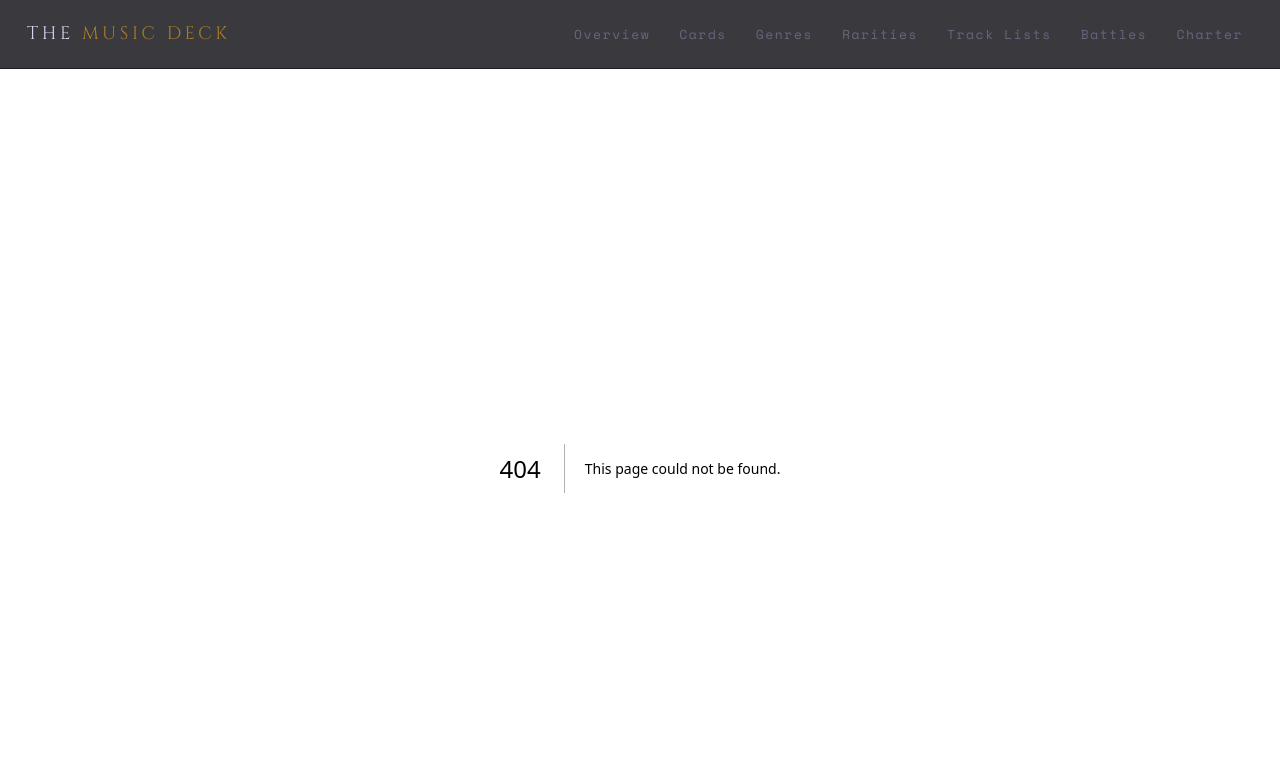
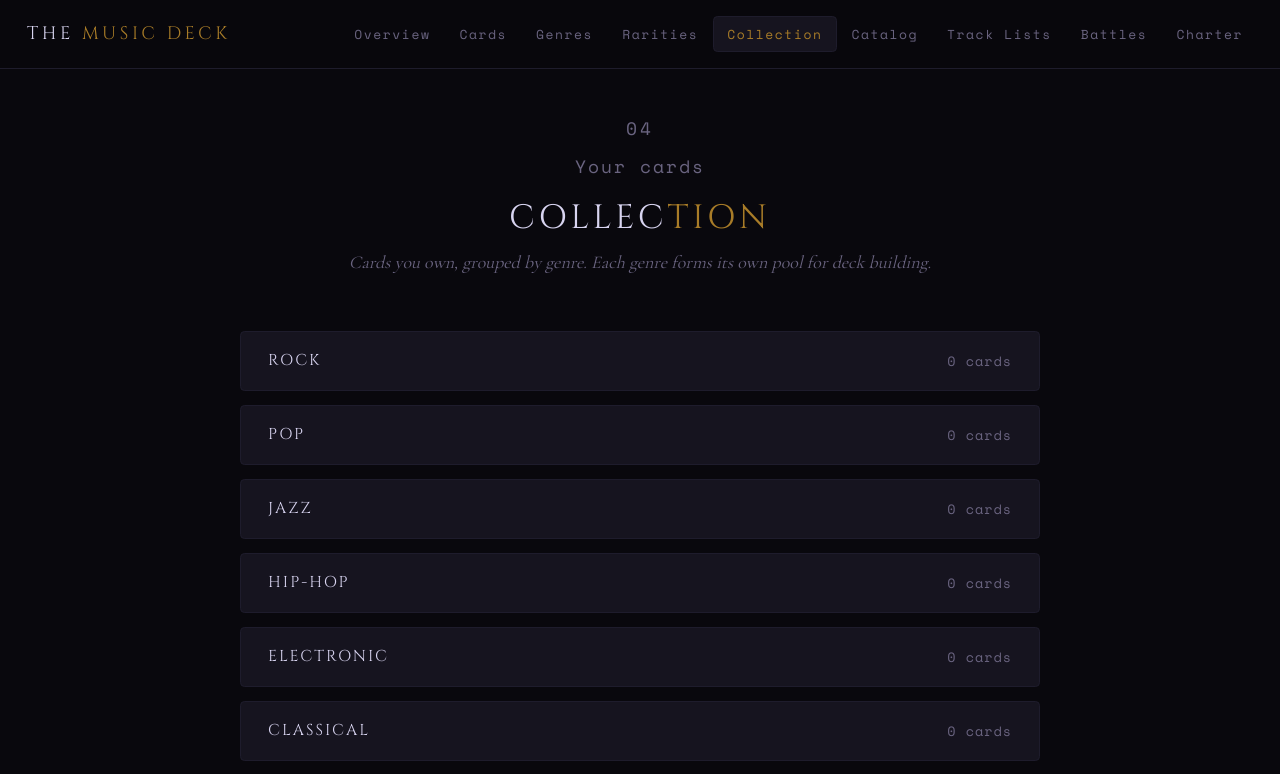
Before and after one commit to BehindTheMusicTree/the-music-deck-assets, a Next.js app: page /collection in a window 1280 px wide. Before the commit this address had no page. Shown: the top 774 px of the page. Built offline with nearby package versions, Linux system fonts and the light colour scheme.

Commit message:
feat: add Collection and Catalog pages; update navigation structure and improve scroll behavior

```diff
--- /dev/null
+++ b/app/catalog/page.tsx
@@ -0,0 +1,23 @@
+export default function CatalogPage() {
+  return (
+    <div className="px-6 py-10 flex flex-col items-center">
+      <div className="font-mono tracking-[3px] text-muted mb-2">05</div>
+      <div className="font-mono tracking-[2px] text-muted mb-4">
+        Available cards
+      </div>
+      <h2 className="font-cinzel text-3xl tracking-[4px] text-white mb-2">
+        CATA<em className="text-gold not-italic">LOG</em>
+      </h2>
+      <p className="font-garamond italic text-muted max-w-[600px] text-center mb-12">
+        The full set of cards available in The Music Deck, across all genres and
+        rarities.
+      </p>
+
+      <div className="w-full max-w-[800px] bg-card border border-ui-border rounded px-6 py-8 flex flex-col items-center justify-center min-h-[200px]">
+        <span className="font-mono text-muted tracking-[2px] text-sm">
+          NO CARDS YET
+        </span>
+      </div>
+    </div>
+  );
+}
--- /dev/null
+++ b/app/collection/page.tsx
@@ -0,0 +1,46 @@
+const GENRES = [
+  "Rock",
+  "Pop",
+  "Jazz",
+  "Hip-Hop",
+  "Electronic",
+  "Classical",
+  "R&B",
+  "Metal",
+  "Folk",
+  "World",
+];
+
+export default function CollectionPage() {
+  return (
+    <div className="px-6 py-10 flex flex-col items-center">
+      <div className="font-mono tracking-[3px] text-muted mb-2">04</div>
+      <div className="font-mono tracking-[2px] text-muted mb-4">
+        Your cards
+      </div>
+      <h2 className="font-cinzel text-3xl tracking-[4px] text-white mb-2">
+        COLLEC<em className="text-gold not-italic">TION</em>
+      </h2>
+      <p className="font-garamond italic text-muted max-w-[600px] text-center mb-12">
+        Cards you own, grouped by genre. Each genre forms its own pool for deck
+        building.
+      </p>
+
+      <div className="w-full max-w-[800px] flex flex-col gap-3">
+        {GENRES.map((genre) => (
+          <div
+            key={genre}
+            className="bg-card border border-ui-border rounded px-6 py-4 flex items-center justify-between"
+          >
+            <span className="font-cinzel text-sm tracking-[2px] text-white uppercase">
+              {genre}
+            </span>
+            <span className="font-mono text-xs text-muted tracking-[1px]">
+              0 cards
+            </span>
+          </div>
+        ))}
+      </div>
+    </div>
+  );
+}
--- a/app/globals.css
+++ b/app/globals.css
@@ -27,6 +27,10 @@
   --muted:   #6a6480;
 }
 
+html {
+  scroll-padding-top: 100px;
+}
+
 html, body {
   min-height: 100%;
   background: var(--bg);
--- a/app/page.tsx
+++ b/app/page.tsx
@@ -20,22 +20,34 @@ const sections = [
     desc: "Legendary, Epic, Rare, Common",
   },
   {
+    href: "/collection",
+    index: "04",
+    label: "Collection",
+    desc: "Cards you own, segmented by genre",
+  },
+  {
+    href: "/catalog",
+    index: "05",
+    label: "Catalog",
+    desc: "All available cards across genres and rarities",
+  },
+  {
     href: "/tracklists",
-    index: "04",
+    index: "06",
     label: "Track Lists",
     desc: "Deck building — prepare your tracklist for a battle",
   },
   {
     href: "/battles",
-    index: "05",
+    index: "07",
     label: "Battles",
     desc: "Battle rules, formats, and scoring concepts",
   },
   {
     href: "/charter",
-    index: "06",
-    label: "Typography",
-    desc: "Cinzel, Cormorant Garamond, Space Mono",
+    index: "08",
+    label: "Charter",
+    desc: "Colour palette, typography, and design tokens",
   },
 ];
 
--- a/components/CardSubTabs.tsx
+++ b/components/CardSubTabs.tsx
@@ -43,7 +43,7 @@ export default function CardSubTabs() {
                 const nav = (e.currentTarget as HTMLElement).closest("nav");
                 if (!el) return;
                 const stickyOffset =
-                  ((nav?.previousElementSibling as HTMLElement | null)?.offsetHeight ?? 0) +
+                  (document.querySelector("header")?.offsetHeight ?? 0) +
                   (nav?.offsetHeight ?? 0);
                 window.scrollTo({ top: el.getBoundingClientRect().top + window.scrollY - stickyOffset, behavior: "smooth" });
               }}
--- a/components/CharterTabs.tsx
+++ b/components/CharterTabs.tsx
@@ -8,6 +8,8 @@ const TABS = [
   { href: "/cards", label: "Cards" },
   { href: "/genres", label: "Genres" },
   { href: "/rarities", label: "Rarities" },
+  { href: "/collection", label: "Collection" },
+  { href: "/catalog", label: "Catalog" },
   { href: "/tracklists", label: "Track Lists" },
   { href: "/battles", label: "Battles" },
   { href: "/charter", label: "Charter" },
--- a/components/GenreSubTabs.tsx
+++ b/components/GenreSubTabs.tsx
@@ -41,7 +41,7 @@ export default function GenreSubTabs() {
                 const nav = (e.currentTarget as HTMLElement).closest("nav");
                 if (!el) return;
                 const stickyOffset =
-                  ((nav?.previousElementSibling as HTMLElement | null)?.offsetHeight ?? 0) +
+                  (document.querySelector("header")?.offsetHeight ?? 0) +
                   (nav?.offsetHeight ?? 0);
                 window.scrollTo({ top: el.getBoundingClientRect().top + window.scrollY - stickyOffset, behavior: "smooth" });
               }}
```
